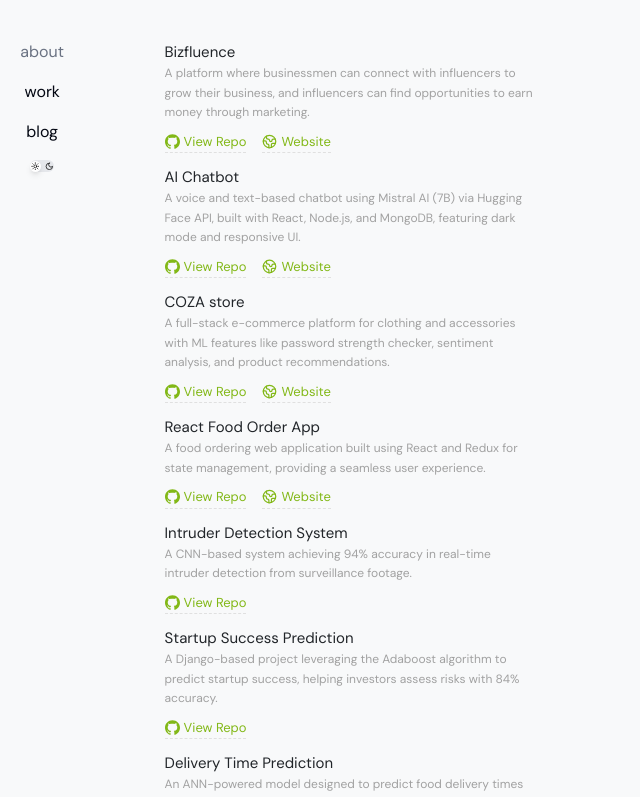
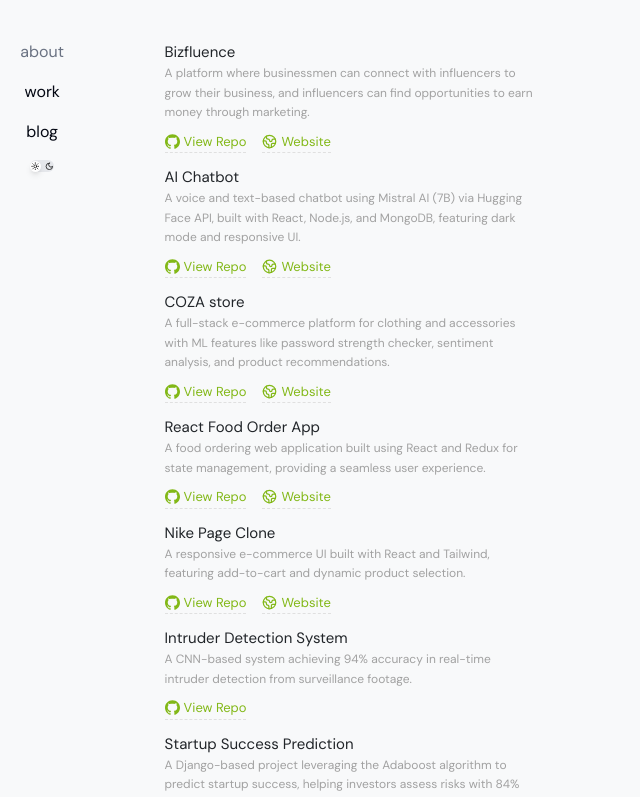
Before and after one commit to S4vad/Portfolio_dev, a React (Vite) app: page /work in a window 1280 px wide. Shown: the top 797 px of the page, without its empty margins (0-640 px from the left). Built offline with nearby package versions, Linux system fonts and the light colour scheme.

Commit message:
add vercel.json file

```diff
--- a/src/data/data.js
+++ b/src/data/data.js
@@ -27,20 +27,28 @@
     gitLink: "https://github.com/S4vad/React_Food_order_app",
     webLink: "https://react-food-order-app-duip.vercel.app/",
   },
+  {
+    title: "Nike Page Clone",
+    description:
+      "A responsive e-commerce UI built with React and Tailwind, featuring add-to-cart and dynamic product selection.",
+    gitLink:
+      "https://github.com/S4vad/Nike_page_using_React_tailwindCss_responsive",
+    webLink:
+      "https://nike-page-using-react-tailwind-css-responsive.vercel.app/",
+  },
 
   {
     title: "Intruder Detection System",
     description:
       "A CNN-based system achieving 94% accuracy in real-time intruder detection from surveillance footage.",
     gitLink: "https://github.com/S4vad/Intruder-detection-using-CNN",
-
   },
   {
     title: "Startup Success Prediction",
     description:
       "A Django-based project leveraging the Adaboost algorithm to predict startup success, helping investors assess risks with 84% accuracy.",
-    gitLink: "https://github.com/S4vad/Startup-success-prediction-End-to-End-using-django",
-
+    gitLink:
+      "https://github.com/S4vad/Startup-success-prediction-End-to-End-using-django",
   },
   {
     title: "Delivery Time Prediction",
```
Also changed, not shown: vercel.json (added).
